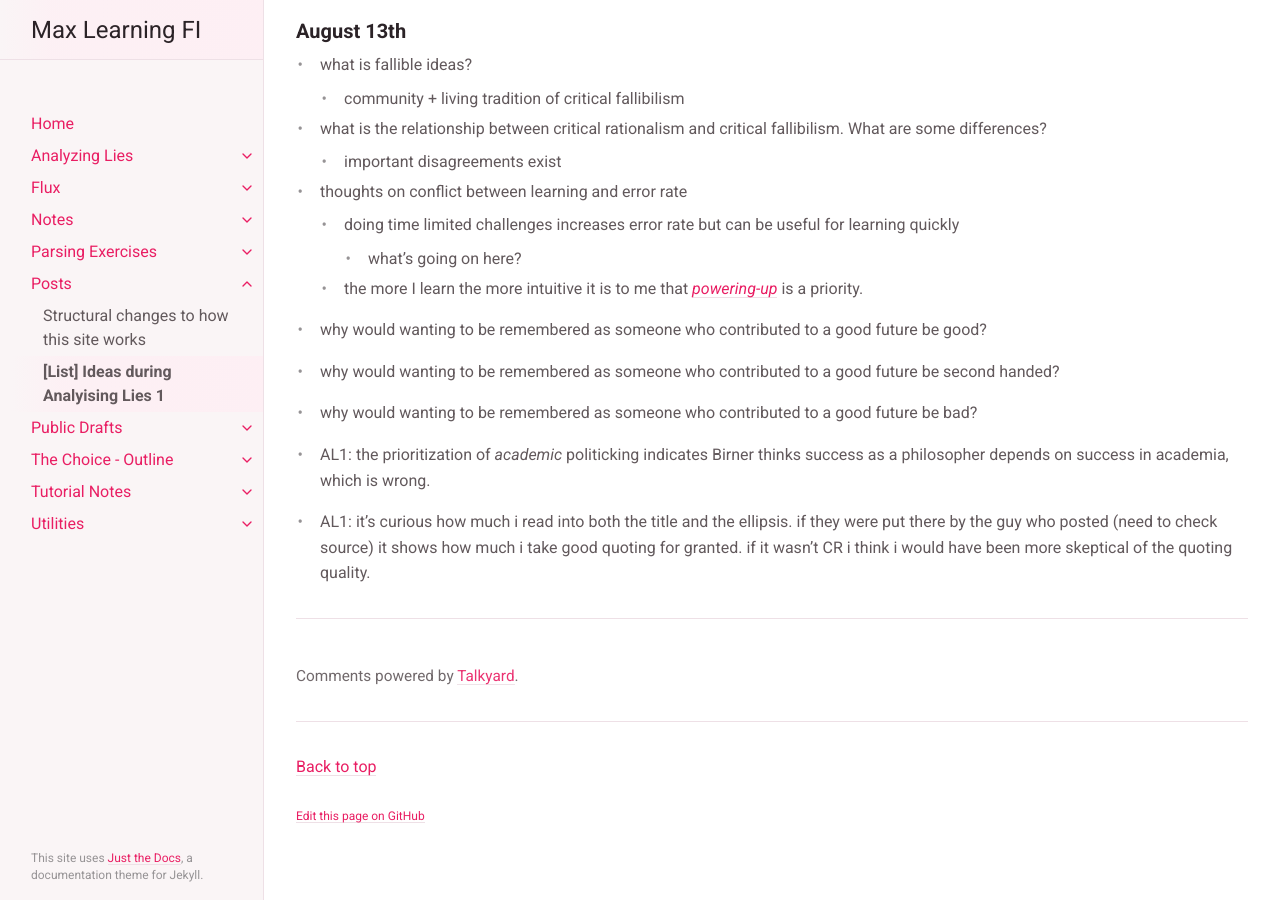
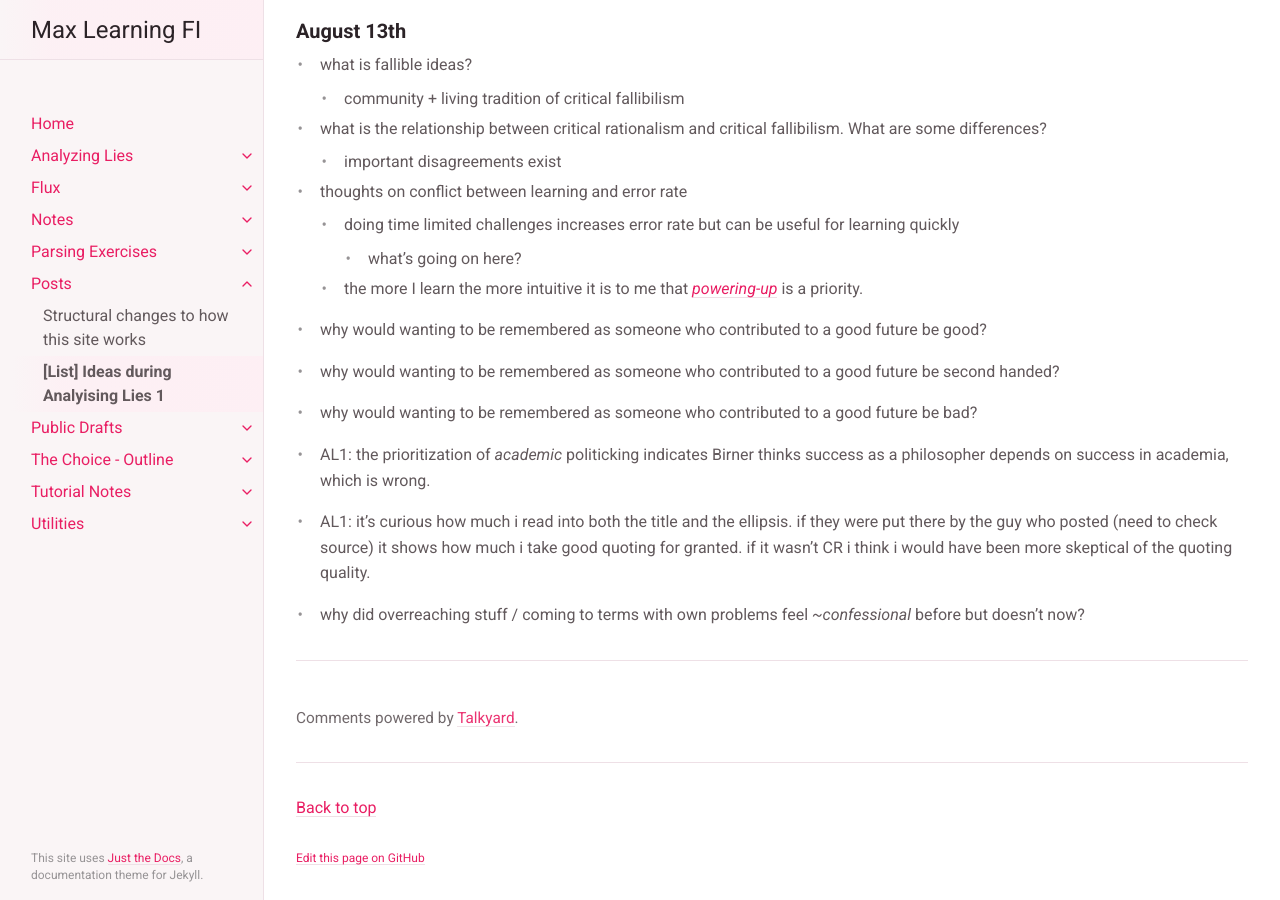
Before and after one commit to curi/fi, a Jekyll site: the page built from docs/_posts/2020-08-12-list-ideas-during-analysing-lies-1.md, in a window 1280 px wide and 900 px high, scrolled down 1817 px. Built offline with Jekyll 4.4.1, drawn with Linux system fonts in a browser that asks for light colours.

Commit message:
add thought

```diff
--- a/docs/_posts/2020-08-12-list-ideas-during-analysing-lies-1.md
+++ b/docs/_posts/2020-08-12-list-ideas-during-analysing-lies-1.md
@@ -81,3 +81,5 @@ parent: Posts
 - AL1: the prioritization of *academic* politicking indicates Birner thinks success as a philosopher depends on success in academia, which is wrong.
 
 - AL1: it's curious how much i read into both the title and the ellipsis. if they were put there by the guy who posted (need to check source) it shows how much i take good quoting for granted. if it wasn't CR i think i would have been more skeptical of the quoting quality.
+
+- why did overreaching stuff / coming to terms with own problems feel *~confessional* before but doesn't now?
```
